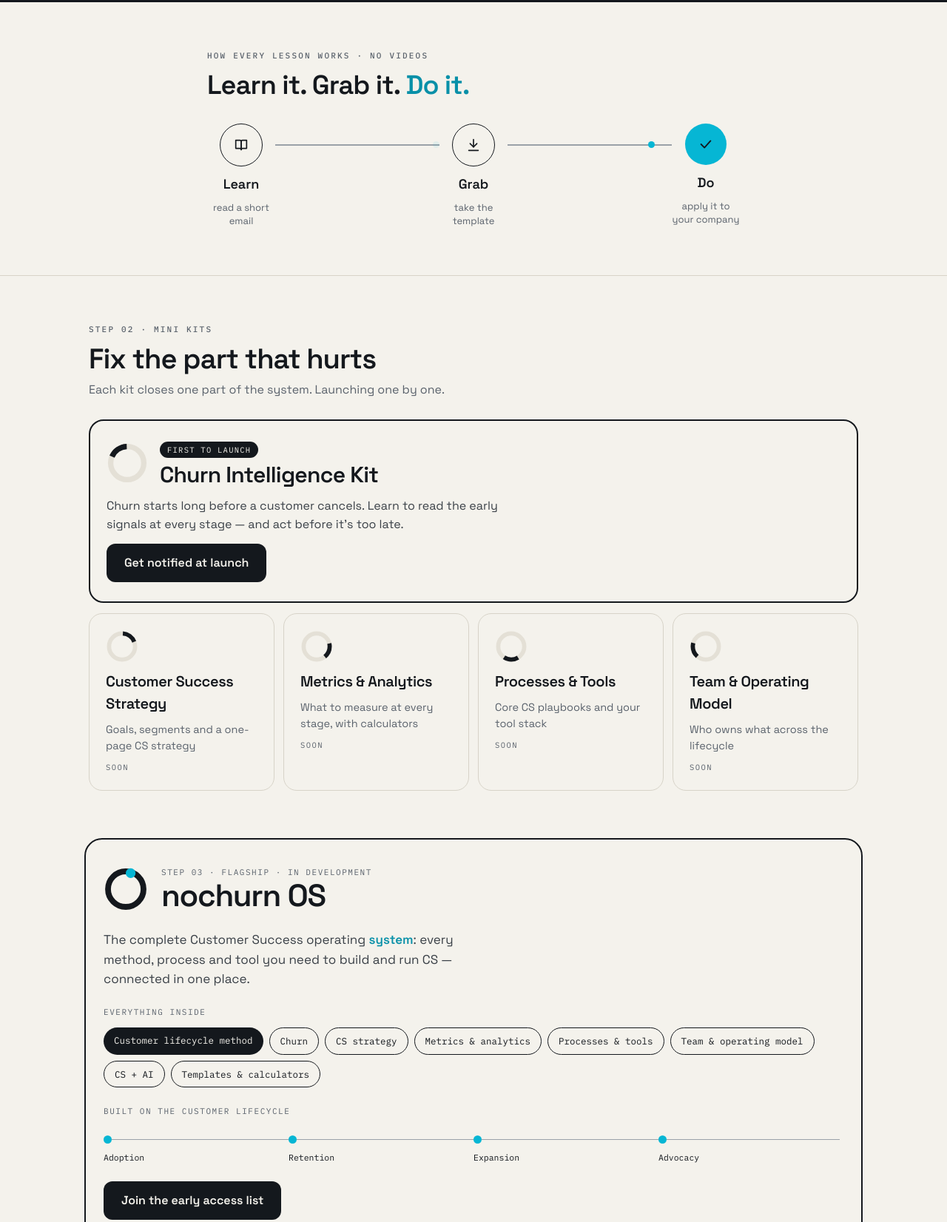
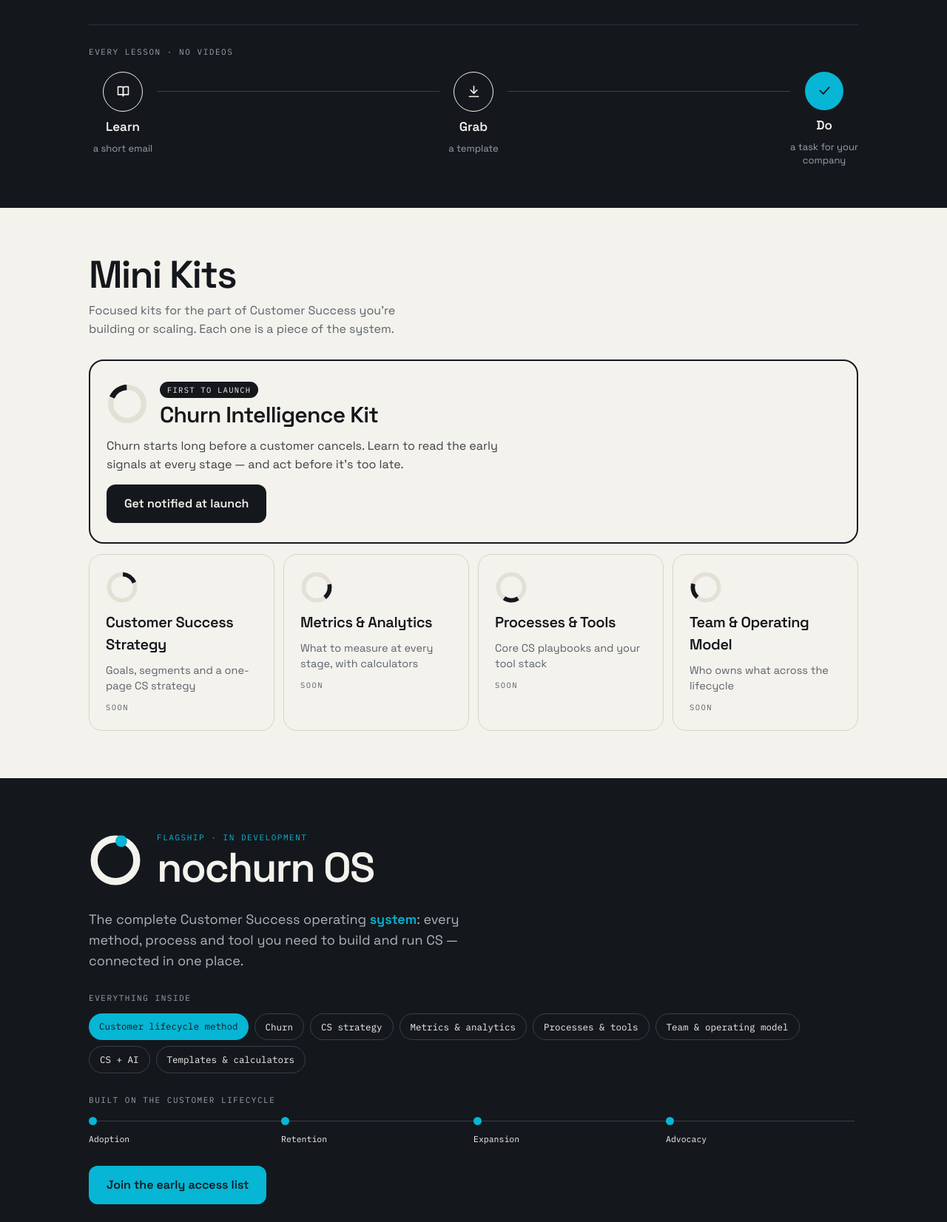
Before and after one commit to annaambr-blip/nochurn-preview, a plain HTML site: page global/index.html in a window 1280 px wide. Shown: the part 1966-3618 px from the top of the page at 74% size. Drawn offline with Linux system fonts and the light colour scheme.

Commit message:
Global landing: lesson format inside CS Basics, bigger Mini Kits, nochurn OS on black
Co-Authored-By: Claude Opus 5.5 <noreply@anthropic.com>
Claude-Session: https://claude.ai/code/session_01K89y6tCNUg1LCRaUYVJsXd

```diff
--- a/global/index.html
+++ b/global/index.html
@@ -122,7 +122,7 @@ a{color:#0890A8}a:hover{color:#14181D}
 <div style="flex: 1; min-width: 0">
 <div style="display: flex; gap: 8px; align-items: center; flex-wrap: wrap"><span class="mono" style="font-size: 11px; letter-spacing: 0.14em; color: #5A626C">02 · STRENGTHEN</span><span class="mono" style="font-size: 10.5px; letter-spacing: 0.12em; color: #5A626C; border: 1px solid #D7D3C8; border-radius: 100px; padding: 3px 9px">SOON</span></div>
 <div style="font-size: 22px; font-weight: 600; letter-spacing: -0.02em; margin-top: 4px">Mini Kits</div>
-<div style="font-size: 15px; color: #5A626C; margin-top: 2px">One area hurts? Fix it with a focused kit: strategy, metrics, processes, team or churn.</div>
+<div style="font-size: 15px; color: #5A626C; margin-top: 2px">Building or scaling one area? Go deep with a focused kit: strategy, metrics, processes, team or churn.</div>
 </div>
 </a>
 
@@ -141,9 +141,13 @@ a{color:#0890A8}a:hover{color:#14181D}
 
 <!-- 3 · FREE KIT: dark full-width band -->
 <section id="free" style="background: #14181D; color: #F4F2EC">
-<div style="max-width: 1040px; margin: 0 auto; padding: 64px 20px; display: flex; flex-wrap: wrap; gap: 44px">
+<div style="max-width: 1040px; margin: 0 auto; padding: 64px 20px 56px">
+<div style="display: flex; flex-wrap: wrap; gap: 44px">
 <div style="flex: 999 1 380px; min-width: 0; display: flex; flex-direction: column; gap: 16px">
-<div style="display: flex; gap: 10px; align-items: center"><span class="mono" style="font-size: 11px; letter-spacing: 0.14em; color: #14181D; background: #06B6D4; border-radius: 100px; padding: 6px 12px">FREE</span><span class="mono" style="font-size: 11px; letter-spacing: 0.14em; color: #9AA1A8">START HERE</span></div>
+<div style="display: flex; gap: 14px; align-items: center">
+<div aria-hidden="true" style="width: 56px; height: 56px; flex: none; border-radius: 16px; background: #06B6D4; display: grid; place-items: center"><svg viewBox="0 0 24 24" style="width: 26px; height: 26px; fill: none; stroke: #14181D; stroke-width: 1.8; stroke-linejoin: round"><rect x="3" y="5" width="18" height="14" rx="2"></rect><path d="M3 7l9 6 9-6"></path></svg></div>
+<div style="display: flex; flex-direction: column; gap: 6px"><span class="mono" style="font-size: 11px; letter-spacing: 0.14em; color: #14181D; background: #06B6D4; border-radius: 100px; padding: 5px 11px; align-self: flex-start">FREE</span><span class="mono" style="font-size: 11px; letter-spacing: 0.14em; color: #9AA1A8">START HERE</span></div>
+</div>
 <h2 style="margin: 0; font-size: clamp(32px, 5vw, 46px); font-weight: 600; letter-spacing: -0.03em; line-height: 1.05">CS Basics Kit</h2>
 <p style="margin: 0; font-size: 17px; line-height: 1.55; color: #AEB4BA; max-width: 40ch">Eight short emails that give you the foundation of Customer Success — and a template with every lesson.</p>
 <div style="display: flex; flex-direction: column; gap: 12px; padding: 4px 0">
@@ -171,39 +175,38 @@ a{color:#0890A8}a:hover{color:#14181D}
 </div>
 </div>
 </div>
-</section>
 
-<!-- 4 · EVERY LESSON IS A MINI-JOURNEY -->
-<section style="max-width: 720px; margin: 0 auto; padding: 64px 20px">
-<div class="eb" style="margin-bottom: 12px">How every lesson works · no videos</div>
-<h2 style="margin: 0 0 32px; font-size: clamp(26px, 4.4vw, 36px); font-weight: 600; letter-spacing: -0.025em; line-height: 1.1">Learn it. Grab it. <span style="color: #0890A8">Do it.</span></h2>
+<!-- every lesson: learn · grab · do (static) -->
+<div style="margin-top: 44px; padding-top: 28px; border-top: 1px solid #2C323A">
+<div class="mono" style="font-size: 11px; letter-spacing: 0.14em; color: #9AA1A8; margin-bottom: 18px">EVERY LESSON · NO VIDEOS</div>
 <div role="img" aria-label="Each lesson: learn from a short email, grab the template, do a task in your company" style="display: flex; align-items: flex-start">
-<div style="display: flex; flex-direction: column; align-items: center; gap: 10px; width: 92px; flex: none; text-align: center">
-<div style="width: 56px; height: 56px; border-radius: 50%; border: 1.5px solid #14181D; display: grid; place-items: center"><svg viewBox="0 0 24 24" style="width: 22px; height: 22px; fill: none; stroke: #14181D; stroke-width: 1.8; stroke-linejoin: round"><path d="M4 5h6a2 2 0 0 1 2 2v12a2 2 0 0 0-2-2H4z"></path><path d="M20 5h-6a2 2 0 0 0-2 2v12a2 2 0 0 1 2-2h6z"></path></svg></div>
-<div style="font-size: 18px; font-weight: 600">Learn</div>
-<div style="font-size: 13px; color: #5A626C; line-height: 1.35">read a short email</div>
+<div style="display: flex; flex-direction: column; align-items: center; gap: 8px; width: 92px; flex: none; text-align: center">
+<div style="width: 52px; height: 52px; border-radius: 50%; border: 1.5px solid #F4F2EC; display: grid; place-items: center"><svg viewBox="0 0 24 24" style="width: 21px; height: 21px; fill: none; stroke: #F4F2EC; stroke-width: 1.8; stroke-linejoin: round"><path d="M4 5h6a2 2 0 0 1 2 2v12a2 2 0 0 0-2-2H4z"></path><path d="M20 5h-6a2 2 0 0 0-2 2v12a2 2 0 0 1 2-2h6z"></path></svg></div>
+<div style="font-size: 17px; font-weight: 600">Learn</div>
+<div style="font-size: 13px; color: #9AA1A8; line-height: 1.35">a short email</div>
 </div>
-<div class="wire" style="margin-top: 28px; margin-bottom: 0"><i></i></div>
-<div style="display: flex; flex-direction: column; align-items: center; gap: 10px; width: 92px; flex: none; text-align: center">
-<div style="width: 56px; height: 56px; border-radius: 50%; border: 1.5px solid #14181D; display: grid; place-items: center"><svg viewBox="0 0 24 24" style="width: 22px; height: 22px; fill: none; stroke: #14181D; stroke-width: 1.8; stroke-linecap: round; stroke-linejoin: round"><path d="M12 4v11"></path><path d="M7 10l5 5 5-5"></path><path d="M5 20h14"></path></svg></div>
-<div style="font-size: 18px; font-weight: 600">Grab</div>
-<div style="font-size: 13px; color: #5A626C; line-height: 1.35">take the template</div>
+<div style="flex: 1; min-width: 16px; height: 1.5px; background: #3A4047; margin-top: 26px"></div>
+<div style="display: flex; flex-direction: column; align-items: center; gap: 8px; width: 92px; flex: none; text-align: center">
+<div style="width: 52px; height: 52px; border-radius: 50%; border: 1.5px solid #F4F2EC; display: grid; place-items: center"><svg viewBox="0 0 24 24" style="width: 21px; height: 21px; fill: none; stroke: #F4F2EC; stroke-width: 1.8; stroke-linecap: round; stroke-linejoin: round"><path d="M12 4v11"></path><path d="M7 10l5 5 5-5"></path><path d="M5 20h14"></path></svg></div>
+<div style="font-size: 17px; font-weight: 600">Grab</div>
+<div style="font-size: 13px; color: #9AA1A8; line-height: 1.35">a template</div>
 </div>
-<div class="wire b" style="margin-top: 28px; margin-bottom: 0"><i></i></div>
-<div style="display: flex; flex-direction: column; align-items: center; gap: 10px; width: 92px; flex: none; text-align: center">
-<div style="width: 56px; height: 56px; border-radius: 50%; background: #06B6D4; display: grid; place-items: center"><svg viewBox="0 0 24 24" style="width: 22px; height: 22px; fill: none; stroke: #14181D; stroke-width: 2; stroke-linecap: round; stroke-linejoin: round"><path d="M5 12l5 5 9-10"></path></svg></div>
-<div style="font-size: 18px; font-weight: 600">Do</div>
-<div style="font-size: 13px; color: #5A626C; line-height: 1.35">apply it to your company</div>
+<div style="flex: 1; min-width: 16px; height: 1.5px; background: #3A4047; margin-top: 26px"></div>
+<div style="display: flex; flex-direction: column; align-items: center; gap: 8px; width: 92px; flex: none; text-align: center">
+<div style="width: 52px; height: 52px; border-radius: 50%; background: #06B6D4; display: grid; place-items: center"><svg viewBox="0 0 24 24" style="width: 21px; height: 21px; fill: none; stroke: #14181D; stroke-width: 2; stroke-linecap: round; stroke-linejoin: round"><path d="M5 12l5 5 9-10"></path></svg></div>
+<div style="font-size: 17px; font-weight: 600">Do</div>
+<div style="font-size: 13px; color: #9AA1A8; line-height: 1.35">a task for your company</div>
+</div>
+</div>
 </div>
 </div>
 </section>
 
-<!-- 5 · MINI KITS -->
-<section id="kits" style="border-top: 1px solid #D7D3C8">
+<!-- 4 · MINI KITS -->
+<section id="kits">
 <div style="max-width: 1040px; margin: 0 auto; padding: 64px 20px">
-<div class="eb" style="margin-bottom: 12px">Step 02 · Mini Kits</div>
-<h2 style="margin: 0 0 8px; font-size: clamp(28px, 4.6vw, 38px); font-weight: 600; letter-spacing: -0.025em; line-height: 1.1">Fix the part that hurts</h2>
-<p style="margin: 0 0 28px; font-size: 16px; color: #5A626C">Each kit closes one part of the system. Launching one by one.</p>
+<h2 style="margin: 0 0 10px; font-size: clamp(36px, 6vw, 52px); font-weight: 600; letter-spacing: -0.035em; line-height: 1.02">Mini Kits</h2>
+<p style="margin: 0 0 28px; font-size: 16px; line-height: 1.55; color: #5A626C; max-width: 46ch">Focused kits for the part of Customer Success you're building or scaling. Each one is a piece of the system.</p>
 
 <!-- featured: first paid kit -->
 <div style="border: 2px solid #14181D; border-radius: 20px; padding: 26px 22px; display: flex; flex-direction: column; gap: 14px; margin-bottom: 14px">
@@ -229,35 +232,36 @@ a{color:#0890A8}a:hover{color:#14181D}
 </div>
 </section>
 
-<!-- 6 · NOCHURN OS: the flagship -->
-<section id="os" style="padding: 0 20px 64px">
-<div style="max-width: 1000px; margin: 0 auto; border: 2px solid #14181D; border-radius: 24px; padding: 36px 24px; display: flex; flex-direction: column; gap: 24px">
-<div style="display: flex; gap: 18px; align-items: center">
-<svg viewBox="0 0 100 100" aria-hidden="true" style="width: 60px; height: 60px; flex: none; overflow: visible"><circle cx="50" cy="50" r="40" fill="none" stroke="#14181D" stroke-width="13"></circle><circle cx="61" cy="14" r="11" fill="#06B6D4"></circle></svg>
+<!-- 5 · NOCHURN OS: the flagship, on black -->
+<section id="os" style="background: #14181D; color: #F4F2EC">
+<div style="max-width: 1040px; margin: 0 auto; padding: 72px 20px; display: flex; flex-direction: column; gap: 28px">
+<div style="display: flex; gap: 20px; align-items: center">
+<svg viewBox="0 0 100 100" aria-hidden="true" style="width: 72px; height: 72px; flex: none; overflow: visible"><circle cx="50" cy="50" r="40" fill="none" stroke="#F4F2EC" stroke-width="13"></circle><circle cx="61" cy="14" r="11" fill="#06B6D4"></circle></svg>
 <div>
-<div class="mono" style="font-size: 11px; letter-spacing: 0.14em; color: #5A626C">STEP 03 · FLAGSHIP · IN DEVELOPMENT</div>
-<h2 style="margin: 2px 0 0; font-size: clamp(30px, 5vw, 42px); font-weight: 600; letter-spacing: -0.03em; line-height: 1.05">nochurn OS</h2>
+<div class="mono" style="font-size: 11px; letter-spacing: 0.14em; color: #06B6D4">FLAGSHIP · IN DEVELOPMENT</div>
+<h2 style="margin: 4px 0 0; font-size: clamp(36px, 6vw, 56px); font-weight: 600; letter-spacing: -0.035em; line-height: 1.02">nochurn OS</h2>
 </div>
 </div>
-<p style="margin: 0; font-size: 17px; line-height: 1.55; color: #3A4047; max-width: 46ch">The complete Customer Success operating <span style="color: #0890A8; font-weight: 600">system</span>: every method, process and tool you need to build and run CS — connected in one place.</p>
+<p style="margin: 0; font-size: 18px; line-height: 1.55; color: #AEB4BA; max-width: 46ch">The complete Customer Success operating <span style="color: #06B6D4; font-weight: 600">system</span>: every method, process and tool you need to build and run CS — connected in one place.</p>
 
 <div>
-<div class="mono" style="font-size: 11px; letter-spacing: 0.14em; color: #5A626C; margin-bottom: 12px">EVERYTHING INSIDE</div>
+<div class="mono" style="font-size: 11px; letter-spacing: 0.14em; color: #9AA1A8; margin-bottom: 12px">EVERYTHING INSIDE</div>
 <div style="display: flex; flex-wrap: wrap; gap: 8px">
-<span class="mono" style="font-size: 12.5px; background: #14181D; color: #F4F2EC; border-radius: 100px; padding: 8px 14px">Customer lifecycle method</span>
-<span class="mono" style="font-size: 12.5px; border: 1px solid #14181D; border-radius: 100px; padding: 8px 14px">Churn</span>
-<span class="mono" style="font-size: 12.5px; border: 1px solid #14181D; border-radius: 100px; padding: 8px 14px">CS strategy</span>
-<span class="mono" style="font-size: 12.5px; border: 1px solid #14181D; border-radius: 100px; padding: 8px 14px">Metrics &amp; analytics</span>
-<span class="mono" style="font-size: 12.5px; border: 1px solid #14181D; border-radius: 100px; padding: 8px 14px">Processes &amp; tools</span>
-<span class="mono" style="font-size: 12.5px; border: 1px solid #14181D; border-radius: 100px; padding: 8px 14px">Team &amp; operating model</span>
-<span class="mono" style="font-size: 12.5px; border: 1px solid #14181D; border-radius: 100px; padding: 8px 14px">CS + AI</span>
-<span class="mono" style="font-size: 12.5px; border: 1px solid #14181D; border-radius: 100px; padding: 8px 14px">Templates &amp; calculators</span>
+<span class="mono" style="font-size: 12.5px; background: #06B6D4; color: #14181D; border-radius: 100px; padding: 8px 14px">Customer lifecycle method</span>
+<span class="mono" style="font-size: 12.5px; border: 1px solid #3A4047; border-radius: 100px; padding: 8px 14px">Churn</span>
+<span class="mono" style="font-size: 12.5px; border: 1px solid #3A4047; border-radius: 100px; padding: 8px 14px">CS strategy</span>
+<span class="mono" style="font-size: 12.5px; border: 1px solid #3A4047; border-radius: 100px; padding: 8px 14px">Metrics &amp; analytics</span>
+<span class="mono" style="font-size: 12.5px; border: 1px solid #3A4047; border-radius: 100px; padding: 8px 14px">Processes &amp; tools</span>
+<span class="mono" style="font-size: 12.5px; border: 1px solid #3A4047; border-radius: 100px; padding: 8px 14px">Team &amp; operating model</span>
+<span class="mono" style="font-size: 12.5px; border: 1px solid #3A4047; border-radius: 100px; padding: 8px 14px">CS + AI</span>
+<span class="mono" style="font-size: 12.5px; border: 1px solid #3A4047; border-radius: 100px; padding: 8px 14px">Templates &amp; calculators</span>
 </div>
 </div>
 
-<div class="mono" style="font-size: 11px; letter-spacing: 0.14em; color: #5A626C">BUILT ON THE CUSTOMER LIFECYCLE</div>
+<div>
+<div class="mono" style="font-size: 11px; letter-spacing: 0.14em; color: #9AA1A8; margin-bottom: 14px">BUILT ON THE CUSTOMER LIFECYCLE</div>
 <div role="img" aria-label="Customer lifecycle: Adoption, Retention, Expansion, Advocacy" style="position: relative">
-<div style="position: absolute; left: 5px; right: 5px; top: 5px; height: 1.5px; background: #9AA1A8"></div>
+<div style="position: absolute; left: 5px; right: 5px; top: 5px; height: 1.5px; background: #3A4047"></div>
 <div style="display: grid; grid-template-columns: repeat(4, minmax(0, 1fr)); position: relative">
 <div><span style="display: block; width: 11px; height: 11px; border-radius: 50%; background: #06B6D4"></span><div class="mono" style="font-size: 11.5px; margin-top: 10px">Adoption</div></div>
 <div><span style="display: block; width: 11px; height: 11px; border-radius: 50%; background: #06B6D4"></span><div class="mono" style="font-size: 11.5px; margin-top: 10px">Retention</div></div>
@@ -265,7 +269,8 @@ a{color:#0890A8}a:hover{color:#14181D}
 <div><span style="display: block; width: 11px; height: 11px; border-radius: 50%; background: #06B6D4"></span><div class="mono" style="font-size: 11.5px; margin-top: 10px">Advocacy</div></div>
 </div>
 </div>
-<div><a class="btn btn-d" href="#">Join the early access list</a></div>
+</div>
+<div><a class="btn btn-c" href="#">Join the early access list</a></div>
 </div>
 </section>
 
```
